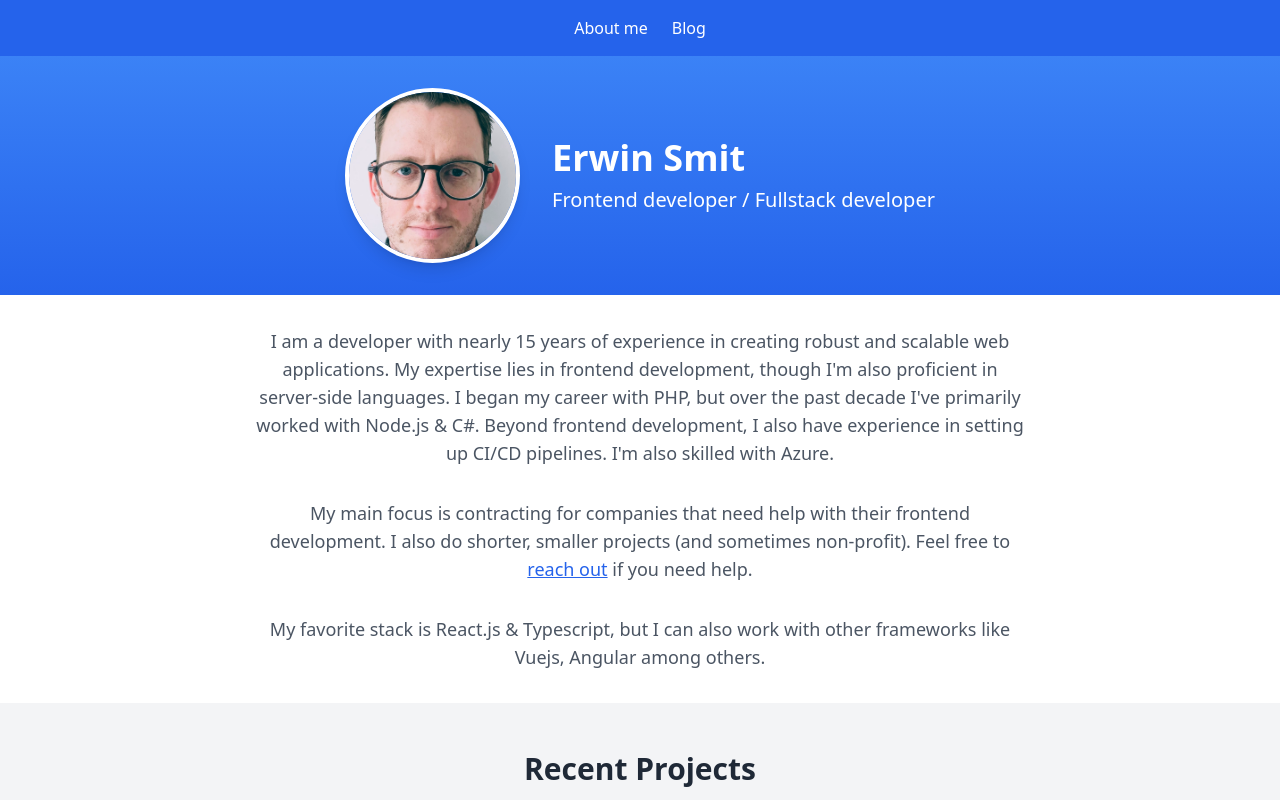
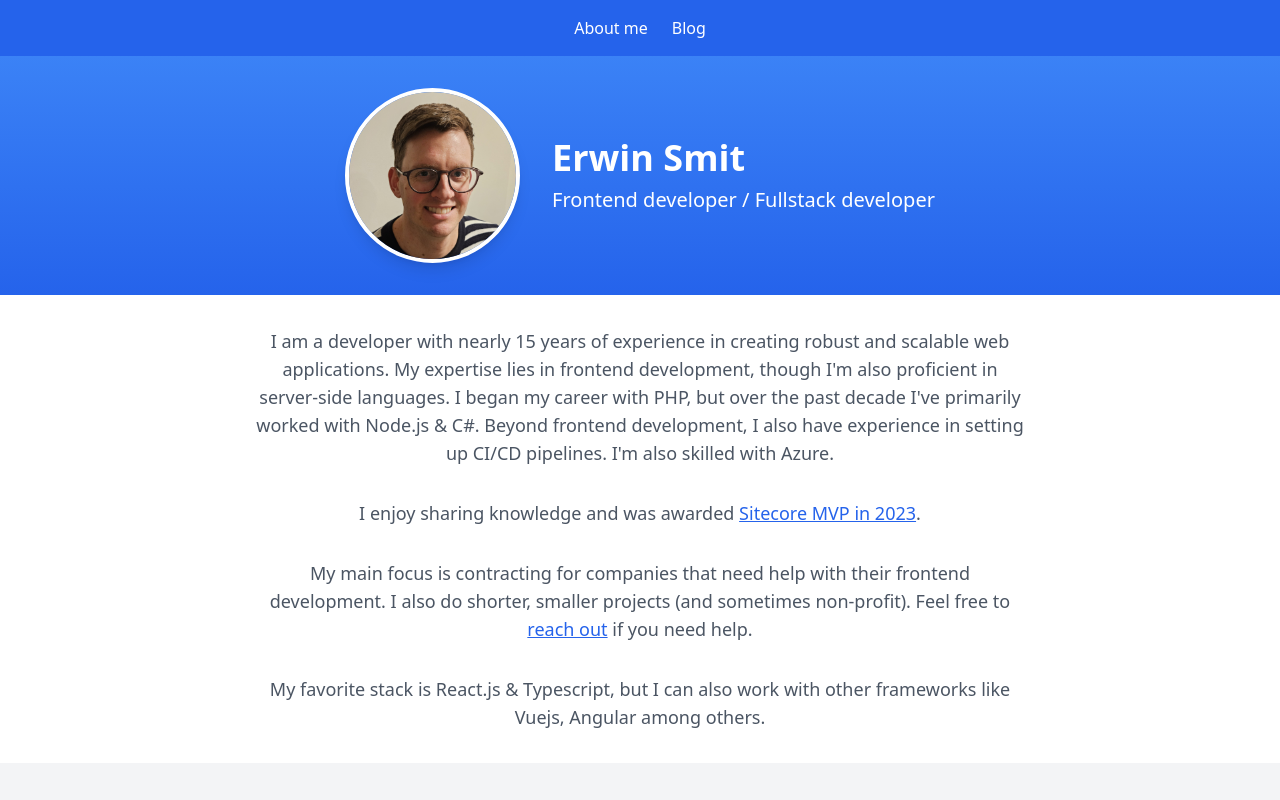
Before and after one commit to erwinsmit/blog, a Next.js app: page / in a window 1280 px wide. Shown: the top 800 px of the page. Built offline with nearby package versions, Linux system fonts and the light colour scheme.

Commit message:
change picture

```diff
--- a/package.json
+++ b/package.json
@@ -4,7 +4,7 @@
     "dev": "next dev --turbopack",
     "build": "next build",
     "start": "npx serve@latest out",
-    "publish": "next build && cpx CNAME dist && gh-pages -b gh-pages-test -d dist"
+    "publish": "next build && cpx CNAME dist && gh-pages -b gh-pages-post -d dist"
   },
   "dependencies": {
     "@radix-ui/react-tooltip": "^1.1.6",
--- a/src/app/_components/header.tsx
+++ b/src/app/_components/header.tsx
@@ -16,8 +16,8 @@ const Header = () => {
             <Link href="/">
               <div className="flex items-center space-x-4 bg-blue-700 rounded-full py-2 px-4">
                 <Image
-                  src="/assets/selfie.jpg"
-                  alt="Your Name"
+                  src="/assets/selfie2.jpg"
+                  alt="Erwin Smit"
                   width={40}
                   height={40}
                   className="rounded-full border-2 border-white"
--- a/src/app/_components/intro.tsx
+++ b/src/app/_components/intro.tsx
@@ -8,7 +8,7 @@ export function Intro() {
           <div className="flex flex-col md:flex-row items-center justify-center md:space-x-8">
             <div className="mb-8 md:mb-0">
               <Image
-                src="/assets/selfie.jpg?height=200&width=200"
+                src="/assets/selfie2.jpg?height=200&width=200"
                 alt="Erwin Smit"
                 width={200}
                 height={200}
@@ -37,6 +37,20 @@ export function Intro() {
               career with PHP, but over the past decade I've primarily worked with Node.js & C#. Beyond frontend
               development, I also have experience in setting up CI/CD pipelines. I'm also skilled with Azure.
             </p>
+
+            <p className="text-gray-600 mb-8 text-lg text-center">
+              I enjoy sharing knowledge and was awarded{" "}
+              <a
+                className="underline text-blue-600 hover:text-blue-800"
+                href="https://mvp.sitecore.com/en/Directory/Profile?id=f3ffcdb2e6f640a7a13008dab5a5ea18"
+                target="_blank"
+                rel="noopener noreferrer"
+              >
+                Sitecore MVP in 2023
+              </a>
+              .
+            </p>
+
             <p className="text-gray-600 mb-8 text-lg text-center">
               My main focus is contracting for companies that need help with their frontend development. I also do
               shorter, smaller projects (and sometimes non-profit). Feel free to{" "}
```
Also changed, not shown: public/assets/selfie.jpg (deleted), public/assets/selfie2.jpg (added).
